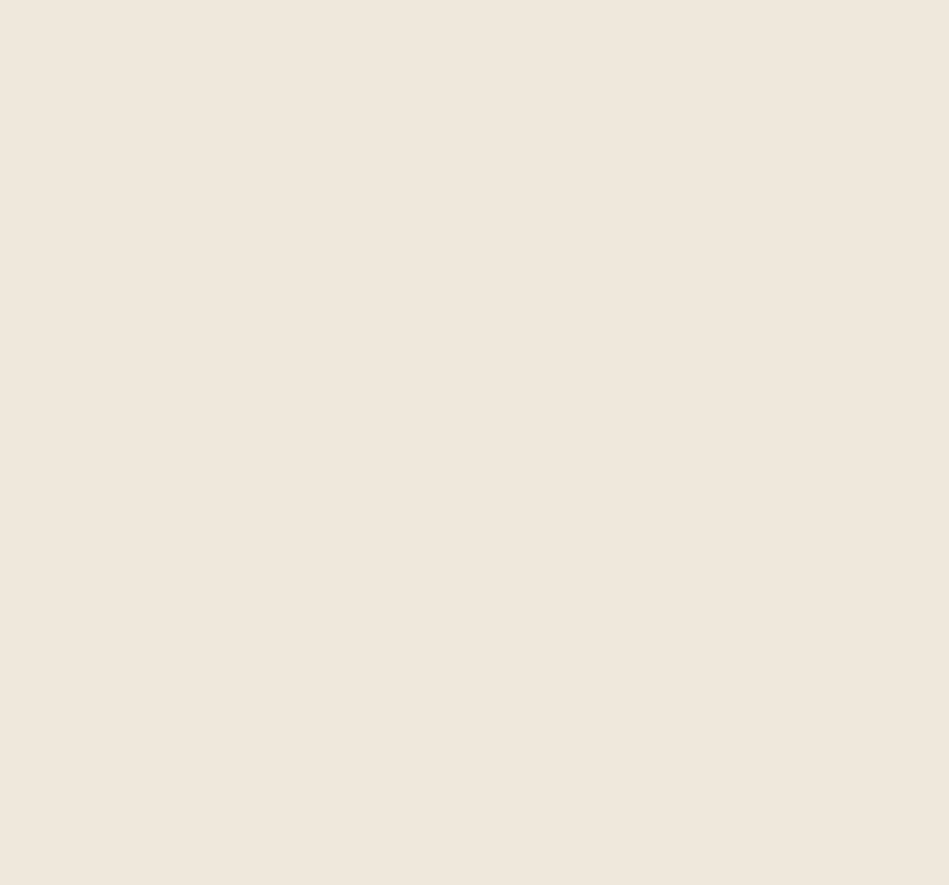
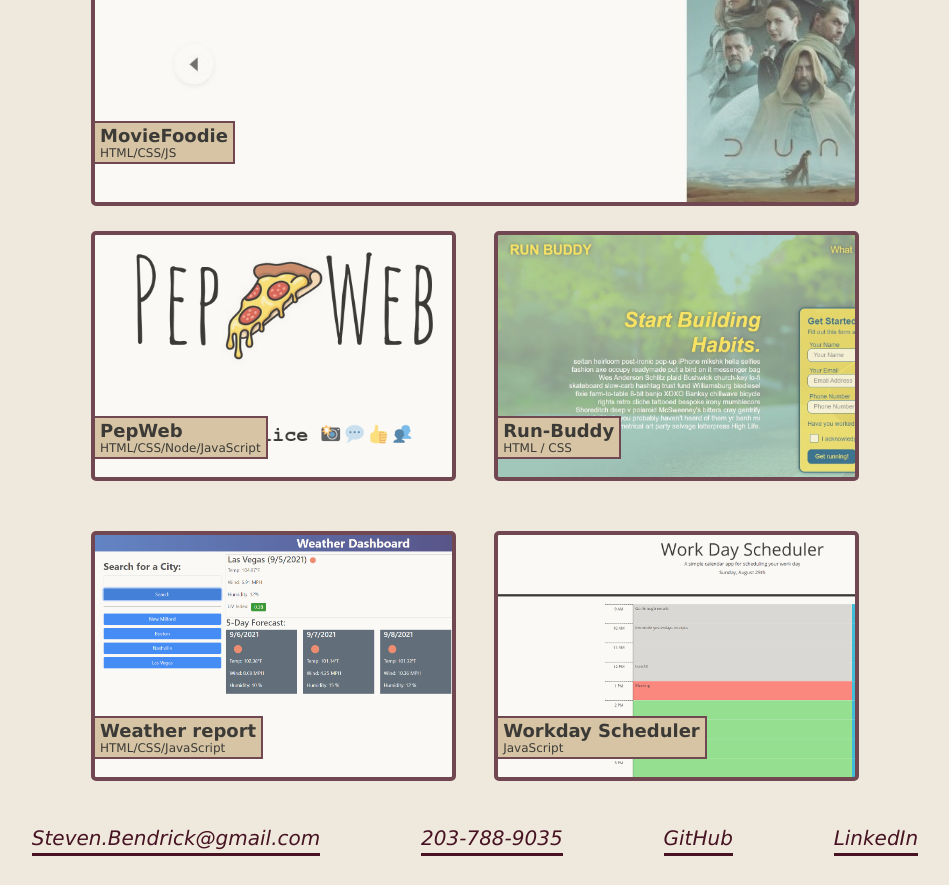
Before and after one commit to SteveB29/react-portfolio, a React (Create React App) app: page / in a window 1280 px wide. Shown: the part 720-1605 px from the top of the page, without its empty margins (165-1114 px from the left). Before the commit the page ends 800 px from the top, so only its background shows below. Built offline with nearby package versions, Linux system fonts and the light colour scheme.

Commit message:
added project component

```diff
--- a/src/App.js
+++ b/src/App.js
@@ -3,6 +3,7 @@ import Header from './components/Header';
 import Hero from './components/Hero';
 import Footer from './components/Footer';
 import About from './components/About';
+import Project from './components/Project';
 
 function App() {
   return (
@@ -10,6 +11,7 @@ function App() {
       <Header />
       <Hero />
       <About />
+      <Project />
       <Footer />
     </>
   );
--- a/src/components/About/index.js
+++ b/src/components/About/index.js
@@ -2,7 +2,7 @@ import React from "react";
 
 function About() {
   return (
-    <section id="about-me" class="about-me">
+    <section id="about-me" className="about-me">
       <p>
         My name is Steven Bendrick. I graduated from the University of Connecticut with a degeree in Chemical Engineering.
         After graduating, I found a job doing database work in the Alumni and Development department at a local nonprofit boarding school.
--- a/src/components/Project/index.js
+++ b/src/components/Project/index.js
@@ -0,0 +1,75 @@
+import React from "react";
+
+function Project() {
+  const primaryProject = {
+    name: 'MovieFoodie',
+    languages: 'HTML/CSS/JS',
+    link: 'https://michellewehr.github.io/MovieFoodie/',
+    image: '/images/movie-foodie.jpg'
+  }
+
+  const secondaryProjects = [
+    {
+      name: 'PepWeb',
+      languages: 'HTML/CSS/Node/JavaScript',
+      link: 'https://glacial-plains-14244.herokuapp.com/',
+      image: '/images/PepWeb.png',
+      align: 'left'
+    },
+    {
+      name: 'Run-Buddy',
+      languages: 'HTML / CSS',
+      link: 'https://steveb29.github.io/run-buddy/',
+      image: '/images/run-buddy-screenshot.jpg',
+      align: 'right'
+    },
+    {
+      name: 'Weather report',
+      languages: 'HTML/CSS/JavaScript',
+      link: 'https://steveb29.github.io/weather-dashboard/',
+      image: '/images/weather-dashboard.png',
+      align: 'left'
+    },
+    {
+      name: 'Workday Scheduler',
+      languages: 'JavaScript',
+      link: 'https://steveb29.github.io/work-day-scheduler/',
+      image: '/images/day-scheduler.png',
+      align: 'right'
+    }
+  ]
+
+  return (
+    <section id="work" className="work">
+
+      <div className="applications">
+
+        <a href={primaryProject.link}
+        target="_blank" className="primary-application"
+        style={{ backgroundImage: `url(${primaryProject.image})` }}>
+          <div className="app-tag">
+            <h2>{primaryProject.name}</h2>
+            <p>{primaryProject.languages}</p>
+          </div>
+        </a>
+
+        <div className="secondary-block">
+          {secondaryProjects.map(project => (
+            <a href={project.link} target="_blank"
+            className={`secondary-application float-${project.align}`}
+            style={{ backgroundImage: `url(${project.image})` }}
+            key={project.name}>
+              <div className="app-tag">
+                <h2>{project.name}</h2>
+                <p>{project.languages}</p>
+              </div>
+            </a>
+          ))}
+        </div>
+
+      </div>
+    </section>
+  )
+}
+
+export default Project;
--- a/src/index.css
+++ b/src/index.css
@@ -153,7 +153,6 @@ footer address ul li a {
   width: 80%;
   margin: 0 auto;
   opacity: .75;
-  /* background-image: url(../images/primary-application.jpg); */
   border: 4px solid var(--primary-color);
   border-radius: 5px;
   display: flex;
@@ -176,6 +175,7 @@ footer address ul li a {
   border-radius: 5px;
   text-decoration: none;
   color: black;
+  background-size: cover;
 }
 
 .secondary-application:hover {
@@ -205,26 +205,6 @@ footer address ul li a {
   margin-right: 10%;
   margin-left: 2%;
 }
-/*
-.img1 {
-  background-image: url(../images/PepWeb.png);
-  background-size: cover;
-}
-
-.img2 {
-  background-image: url(../images/run-buddy-screenshot.jpg);
-  background-size: cover;
-}
-
-.img3 {
-  background-image: url(../images/weather-dashboard.png);
-  background-size: cover;
-}
-
-.img4 {
-  background-image: url(../images/day-schedueler.png);
-  background-size: cover;
-} */
 
 /* Content styling end */
 
```
Also changed, not shown: public/images/day-scheduler.png (renamed from public/images/day-schedueler.png), public/images/movie-foodie.jpg (renamed from public/images/primary-application.jpg).
